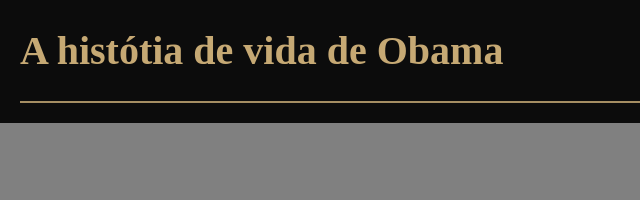
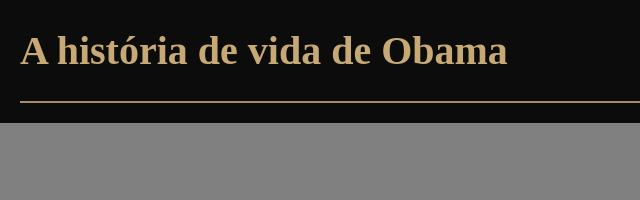
Before and after one commit to kaduzin-do-grau-244/ObamaFlix, a plain HTML site: page index.html in a window 1280 px wide. Shown: the top 200 px of the page, 0-640 px from the left. Drawn offline with Linux system fonts and the light colour scheme.

Commit message:
Update index.html

```diff
--- a/index.html
+++ b/index.html
@@ -8,7 +8,7 @@
 </head>
 <body>
     <header>
-        <h1>A histótia de vida de Obama</h1>
+        <h1>A história de vida de Obama</h1>
     </header>
     <section>
         <div>
```
